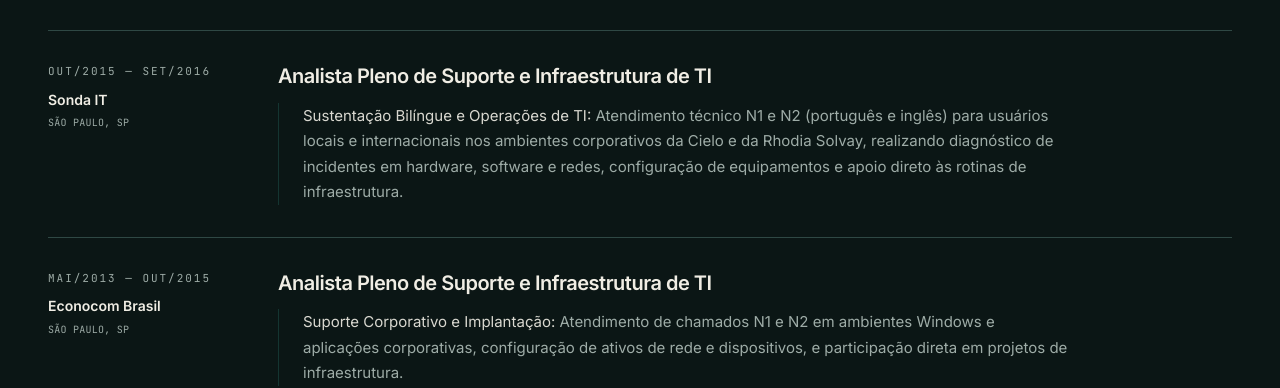
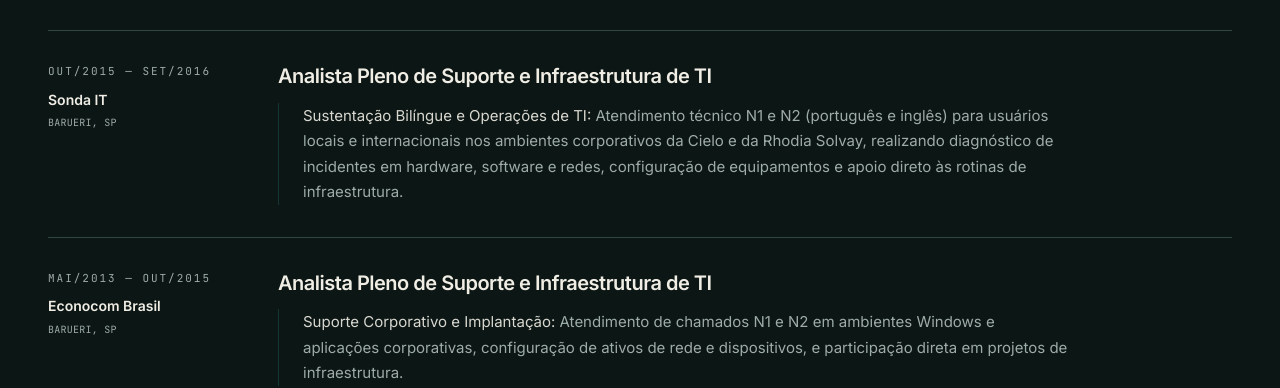
Before and after one commit to GeovaneYu/portfolio, a React (Vite) app: page / in a window 1280 px wide. Shown: the part 2594-2982 px from the top of the page. Built offline with nearby package versions, Linux system fonts and the light colour scheme; the HTML template or start-up script is replaced by a standard one.

Commit message:
content: Sonda e Econocom em Barueri, SP
Corrige localização das experiências da Sonda IT e Econocom Brasil para Barueri, SP no site e nos currículos PT/EN.

```diff
--- a/cv/CV-Geovane-Gofredo-2026-EN.html
+++ b/cv/CV-Geovane-Gofredo-2026-EN.html
@@ -82,7 +82,7 @@
 
       <article class="job">
         <div class="job-head">
-          <div class="company">Sonda IT<span class="loc">São Paulo, Brazil</span></div>
+          <div class="company">Sonda IT<span class="loc">Barueri, Brazil</span></div>
           <div class="dates">Oct/2015 – Sep/2016</div>
         </div>
         <p class="role">Mid-level IT Support and Infrastructure Analyst</p>
@@ -93,7 +93,7 @@
 
       <article class="job">
         <div class="job-head">
-          <div class="company">Econocom Brasil<span class="loc">São Paulo, Brazil</span></div>
+          <div class="company">Econocom Brasil<span class="loc">Barueri, Brazil</span></div>
           <div class="dates">May/2013 – Oct/2015</div>
         </div>
         <p class="role">Mid-level IT Support and Infrastructure Analyst</p>
--- a/cv/CV-Geovane-Gofredo-2026.html
+++ b/cv/CV-Geovane-Gofredo-2026.html
@@ -82,7 +82,7 @@
 
       <article class="job">
         <div class="job-head">
-          <div class="company">Sonda IT<span class="loc">São Paulo, SP</span></div>
+          <div class="company">Sonda IT<span class="loc">Barueri, SP</span></div>
           <div class="dates">Out/2015 – Set/2016</div>
         </div>
         <p class="role">Analista Pleno de Suporte e Infraestrutura de TI</p>
@@ -93,7 +93,7 @@
 
       <article class="job">
         <div class="job-head">
-          <div class="company">Econocom Brasil<span class="loc">São Paulo, SP</span></div>
+          <div class="company">Econocom Brasil<span class="loc">Barueri, SP</span></div>
           <div class="dates">Mai/2013 – Out/2015</div>
         </div>
         <p class="role">Analista Pleno de Suporte e Infraestrutura de TI</p>
--- a/src/data/portfolio-data.ts
+++ b/src/data/portfolio-data.ts
@@ -54,7 +54,7 @@ export const experience: Experience[] = [
     id: "exp-3",
     company: "Sonda IT",
     role: "Analista Pleno de Suporte e Infraestrutura de TI",
-    location: "São Paulo, SP",
+    location: "Barueri, SP",
     startDate: "2015-10",
     endDate: "2016-09",
     description:
@@ -65,7 +65,7 @@ export const experience: Experience[] = [
     id: "exp-4",
     company: "Econocom Brasil",
     role: "Analista Pleno de Suporte e Infraestrutura de TI",
-    location: "São Paulo, SP",
+    location: "Barueri, SP",
     startDate: "2013-05",
     endDate: "2015-10",
     description:
```
Also changed, not shown: 2 other files (tests, documents, lock files or other folders).
